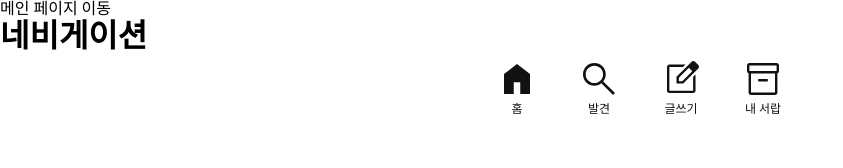
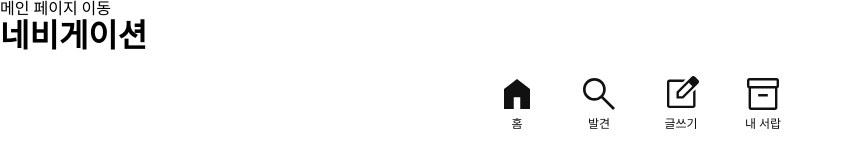
Before and after one commit to FRONTENDBOOTCAMP-14th/ui-project-team-7, a website built with Vite: page src/components/navigation/index.html in a window 1280 px wide. Shown: the whole page, without its empty margins (0-843 px from the left). Built offline with nearby package versions, Linux system fonts and the light colour scheme; a web font is replaced by a local one.

Commit message:
Refactor : nav-bar CSS 리팩토링 및 중앙 정렬 개선
- 불필요한 패딩값 제거
- nav, ul 높이 및 중앙 정렬 정확히 맞춤

```diff
--- a/src/components/navigation/style.css
+++ b/src/components/navigation/style.css
@@ -12,7 +12,7 @@
 		justify-content: center;
 		align-items: center;
 		gap: 34px;
-		padding: 0;
+		height: 100%;
 		margin: 0;
 		list-style: none;
 
```
